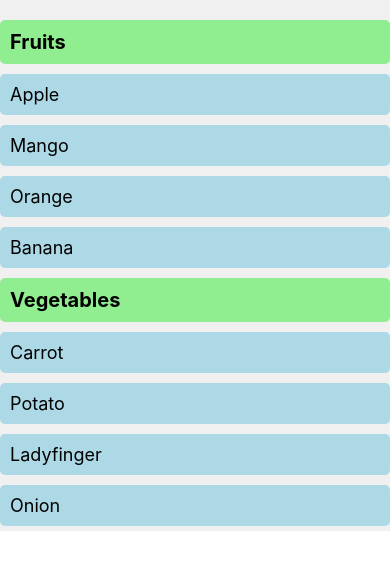
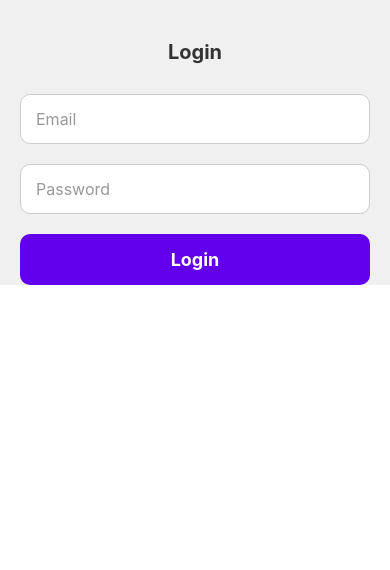
Before and after one commit to inazarm/Learning_RN1, a React Native app: screen / in a window 390 px wide. Shown: the top 570 px of the page. Built offline with nearby package versions, Linux system fonts and the light colour scheme.

Commit message:
add login form with email and password and login button and clear fields after button click

```diff
--- a/App.jsx
+++ b/App.jsx
@@ -7,6 +7,7 @@
 import Style from './src/components/Style'
 import FlatListScreen from './src/components/FlatListScreen'
 import SectionListScreen from './src/components/SectionListScreen'
+import LoginForm from './src/components/LoginForm'
 
 // import First from './src/components/first'
 
@@ -20,7 +21,8 @@
         {/* <InputText/> */}
         {/* <Style/> */}
         {/* <FlatListScreen/> */}
-        <SectionListScreen/>
+        {/* <SectionListScreen/> */}
+        <LoginForm/>
     </View>
     )
 }
--- /dev/null
+++ b/src/components/LoginForm.jsx
@@ -0,0 +1,81 @@
+import { View, Text, TextInput, TouchableOpacity, StyleSheet } from 'react-native'
+import React, { useState } from 'react';
+
+const LoginForm = () => {
+    const [email,setEmail]=useState('');
+    const [password,setPassword]=useState('');
+
+    const handleLogin=()=>{
+        console.log('Email:',email)
+        console.log('Password',password);
+        setEmail('');
+        setPassword('');
+    };
+  return (
+    <View style={styles.container}>
+      <Text style={styles.heading}>Login</Text>
+      <TextInput
+      style={styles.input}
+        placeholder='Email'
+        value={email}
+        onChangeText={setEmail}
+        keyboardType='email-address'
+        autoCapitalize='none'
+        placeholderTextColor='#999'
+      />
+      <TextInput
+      style={styles.input}
+        placeholder='Password'
+        value={password}
+        onChangeText={setPassword}
+        placeholderTextColor='#999'
+        secureTextEntry
+      />
+      <TouchableOpacity
+      style={styles.button}
+       onPress={handleLogin}>
+        <Text style={styles.buttonText}>Login</Text>
+      </TouchableOpacity>
+
+    </View>
+  )
+};
+
+const styles=StyleSheet.create({
+    container:{
+        justifyContent:'center',
+        paddingHorizontal:20,
+        paddingTop:40,
+        backgroundColor:'#f0f0f0'
+    },
+    heading:{
+        fontSize:20,
+        fontWeight:'bold',
+        marginBottom:30,
+        textAlign:'center',
+        color:'#333'
+    },
+    input:{
+        height:50,
+        borderColor:'#ccc',
+        borderWidth:1,
+        marginBottom:20,
+        paddingHorizontal:15,
+        borderRadius:10,
+        backgroundColor:'#fff',
+        fontSize:16,
+        color:'#333'
+    },
+    button:{
+        backgroundColor:'#6200EE',
+        paddingVertical:15,
+        borderRadius:10,
+        alignItems:'center'
+    },
+    buttonText:{
+        color:'#fff',
+        fontSize:18,
+        fontWeight:'bold'
+    }
+})
+export default LoginForm
```
